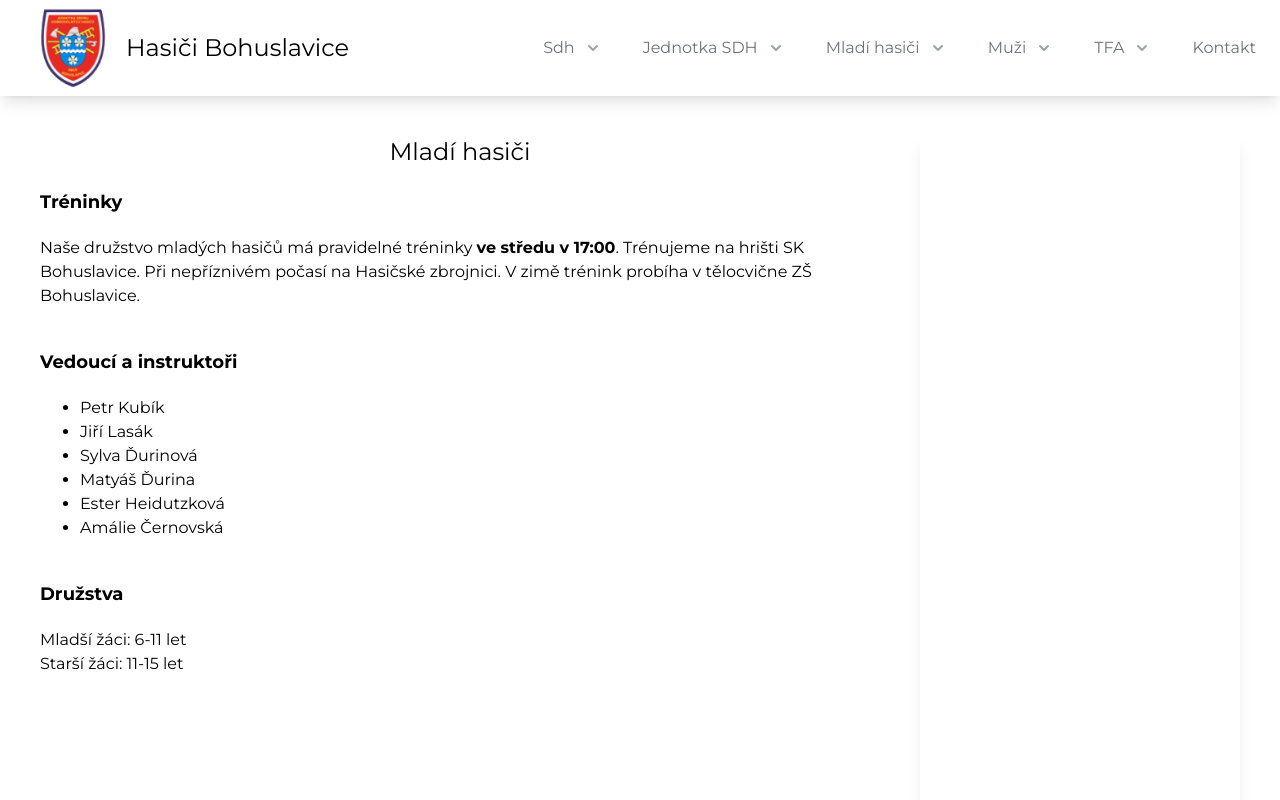
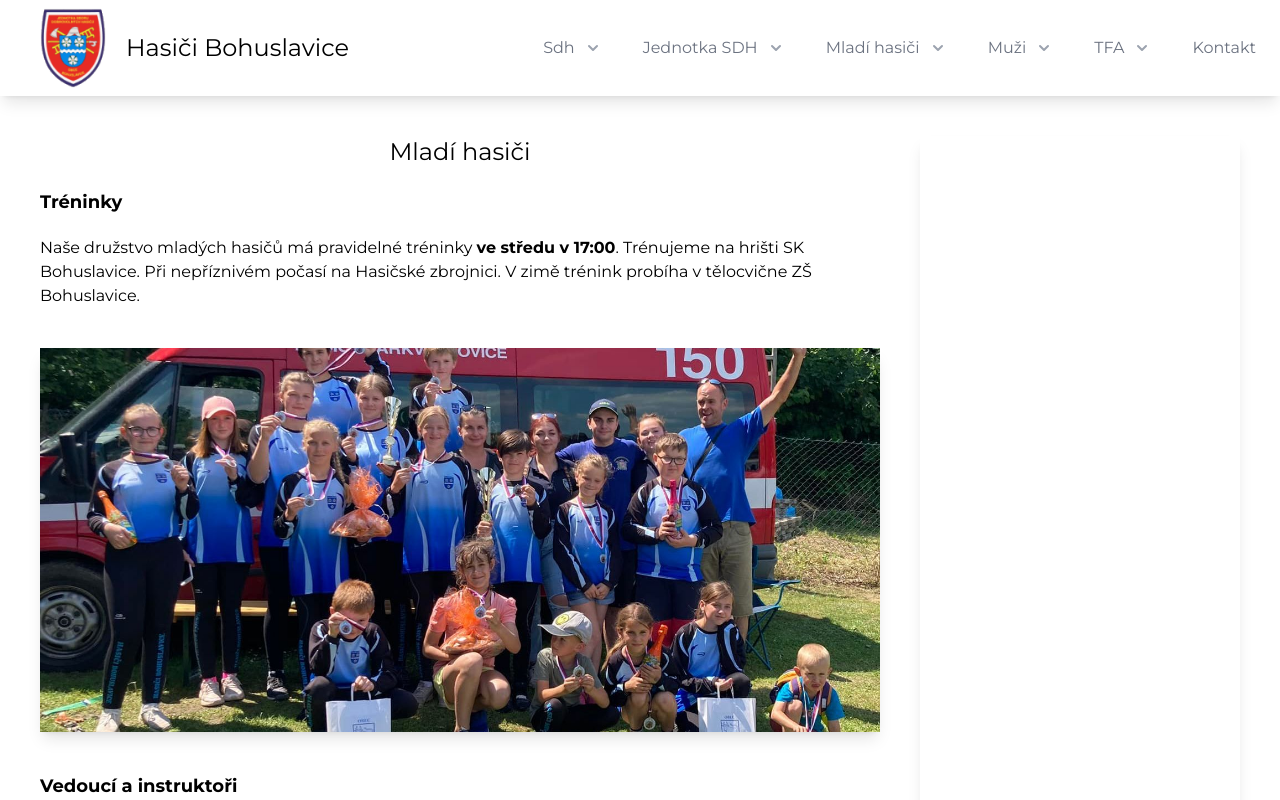
Before and after one commit to petrborzutzky/hasici_bohuslavice, a Next.js app: page /o-mladych-hasicich in a window 1280 px wide. Shown: the top 800 px of the page. Built offline with nearby package versions, Linux system fonts and the light colour scheme.

Commit message:
Odkaz na telefon

```diff
--- a/pages/o-mladych-hasicich.js
+++ b/pages/o-mladych-hasicich.js
@@ -1,4 +1,7 @@
 import React from "react";
+import Image from "next/image";
+import Link from "next/link";
+
 
 function OmladychHasicich() {
   return (
@@ -12,7 +15,17 @@ function OmladychHasicich() {
         tělocvične ZŠ Bohuslavice.
       </p>
       <h3 className="text-lg font-bold mb-5"></h3>
-
+      <div className="container relative w-full h-96 shadow-lg mt-10 mb-10 hover:shadow-xl">
+        <Link href="/mladiHasici.jpg" className="cursor-pointer">
+          <Image
+            src="/mladiHasici.jpg"
+            layout="fill"
+            objectFit="cover"
+            objectPosition="center 60%"
+            className="cursor-pointer"
+          />
+        </Link>
+      </div>
       <h3 className="text-lg font-bold mb-5">Vedoucí a instruktoři</h3>
       <ul className="list-disc ml-10">
         <li>Petr Kubík</li>
```
Also changed, not shown: public/mladiHasici.jpg (added).
